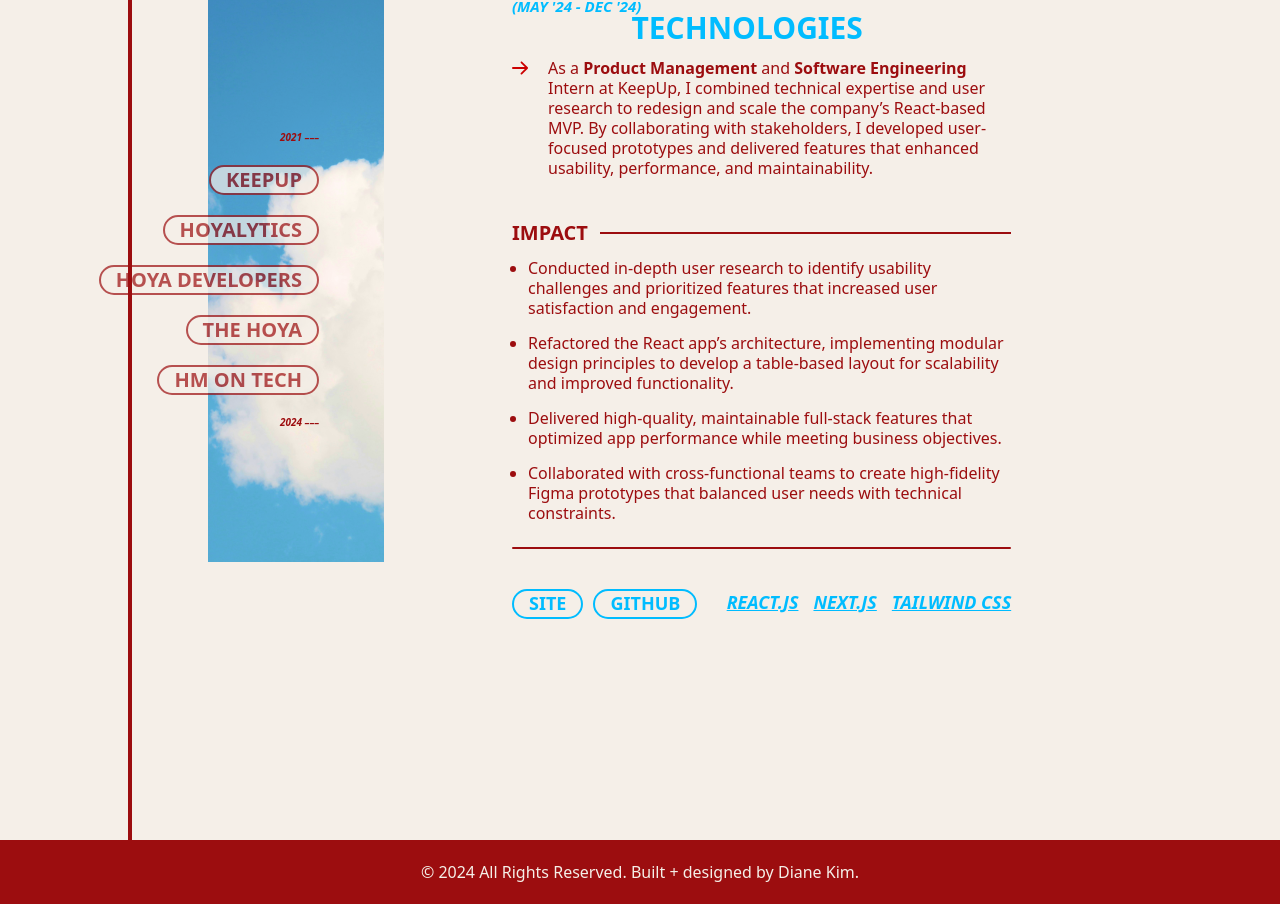
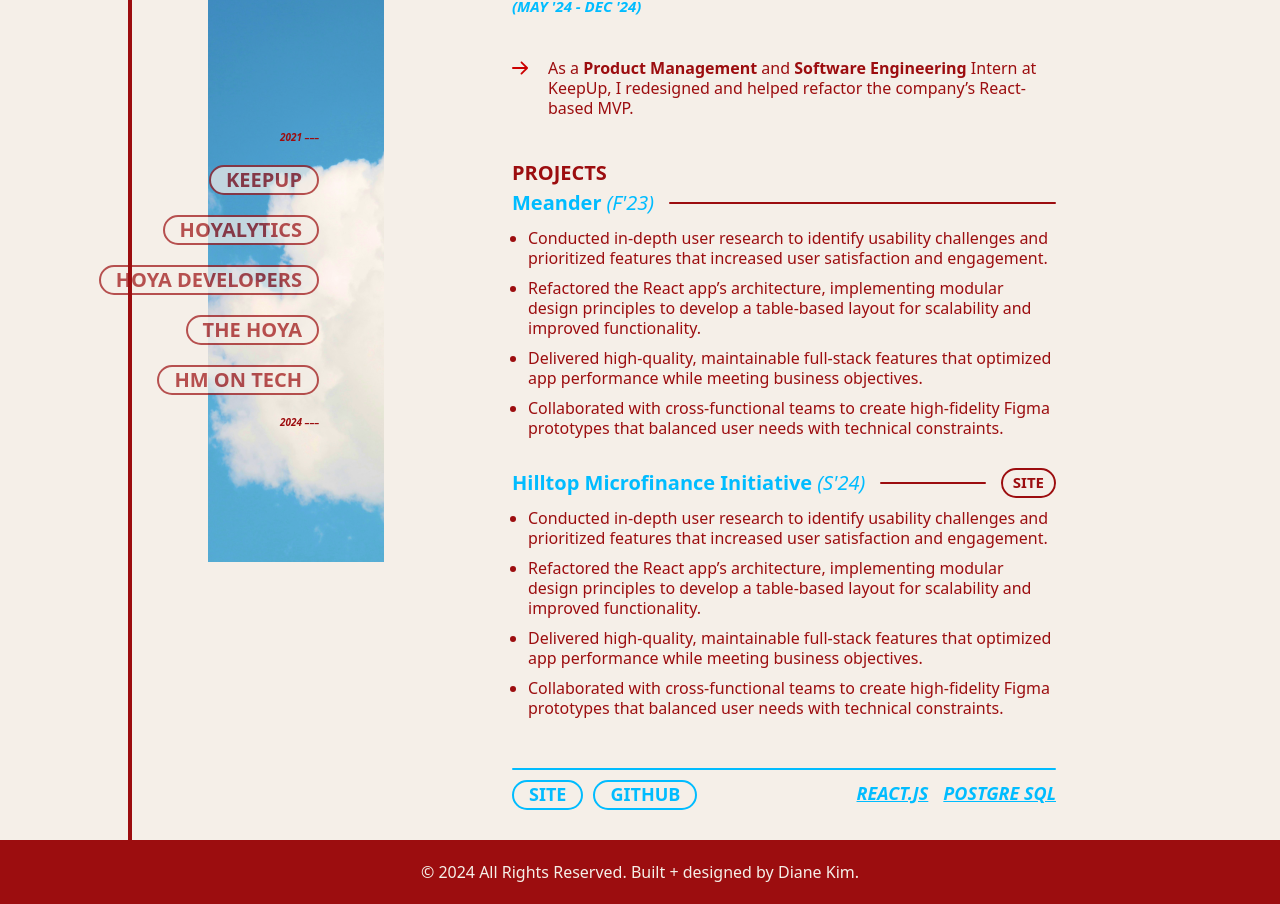
Before and after one commit to di4nekim/di4nekim, a Next.js app: page / in a window 1280 px wide. Shown: the part 3320-4224 px from the top of the page. Built offline with nearby package versions, Linux system fonts and the light colour scheme.

Commit message:
feat: build a separate project and impact section

```diff
--- a/src/app/components/ExpSection.js
+++ b/src/app/components/ExpSection.js
@@ -9,20 +9,19 @@ const ExpSection = ({experience}) => {
   const EXPERIENCE = "dummy_experience"
   // if X button is clicked, EXPERIENCE = ___________, render Y
 
-
   return (
-    <section className='absolute w-[70%] h-[100vh] mt-[140vh] pl-[10vw] text-[var(--main-red)] bg-[var(--main-beige)]'>
+    <section className='absolute w-[75%] h-[75vh] mt-[140vh] pl-[10vw] text-[var(--main-red)] bg-[var(--main-beige)]'>
       <Role experience={experience} />
       <Blurb experience={experience} />
-      <Impact experience={experience} />
-      {/* <Projects /> */}
+      {/* <Impact experience={experience} /> */}
+      <Projects />
     </section>
   );
 };
 
 const Role = ({experience}) => {
   return (
-    <div className='relative w-full text-[30px]'>
+    <div className='relative w-full text-[30px] whitespace-nowrap'>
       <div className='flex flex-row font-semibold h-[30px] mb-[5px]'>
         <h1>
           {/* {title}  */}
@@ -51,7 +50,7 @@ const Blurb = ({experience}) => {
       <div className='flex flex-row gap-x-5'>
         <Image src={Arrow} alt='arrow' className='w-[16px] h-[16px] mt-[2px]'/>
         <p className='leading-tight'>
-          As a <span className='font-bold'>Product Management</span> and <span className='font-bold'>Software Engineering</span> Intern at KeepUp, I combined technical expertise and user research to redesign and scale the company’s React-based MVP. By collaborating with stakeholders, I developed user-focused prototypes and delivered features that enhanced usability, performance, and maintainability.
+          As a <span className='font-bold'>Product Management</span> and <span className='font-bold'>Software Engineering</span> Intern at KeepUp, I redesigned and helped refactor the company’s React-based MVP.
         </p>
       </div>
 
@@ -73,7 +72,7 @@ const Impact = ({experience}) => {
     <div>
       <div className='flex flex-row items-center gap-x-3 mt-[5vh]'>
         <h1 className='font-semibold text-[20px]'>IMPACT</h1>
-        <div className='w-full h-[2px] bg-[var(--main-red)]'/>
+        <div className='w-full h-[3px] bg-[var(--main-red)]'/>
       </div>
 
       {/* map */}
@@ -85,9 +84,79 @@ const Impact = ({experience}) => {
       </ul>
 
       {/* tidbits – links, techstack */}
+      <TidBits />
+    </div>
+  )
+}
 
-      <div className='mt-[3vh] w-full h-[5vh] '>
-      <div className='mb-[5vh] h-[2px] rounded-[5px] bg-[var(--main-red)] '/>
+const Projects = ({experience}) => {
+  return(
+    <div>
+      <div className='flex flex-row items-center gap-x-3 mt-[5vh]'>
+        <h1 className='font-bold text-[20px]'>PROJECTS</h1>
+        {/* <div className='w-full h-[3px] bg-[var(--main-red)]'/> */}
+      </div>
+
+      {/* map */}
+      <section className='mb-[30px]'>
+        <div className='flex flex-row items-center justify-start gap-x-[5px] text-[var(--main-blue)] text-[20px]'>
+          <h1 className='font-semibold'>Meander</h1>
+          <p className='italic font-light'>(F'23)</p>
+          <div className='ml-[10px] w-full h-[2px] bg-[var(--main-red)] rounded-[5px]' />
+        </div>
+        <ul className='list-disc mt-[10px] ml-4 leading-tight space-y-[10px]'>
+          <li>Conducted in-depth user research to identify usability challenges and prioritized features that increased user satisfaction and engagement.</li>
+          <li>Refactored the React app’s architecture, implementing modular design principles to develop a table-based layout for scalability and improved functionality.</li>
+          <li>Delivered high-quality, maintainable full-stack features that optimized app performance while meeting business objectives.</li>
+          <li>Collaborated with cross-functional teams to create high-fidelity Figma prototypes that balanced user needs with technical constraints.</li>
+        </ul>
+      </section>
+
+      <section className='mb-[30px]'>
+        <div className='flex flex-row items-center gap-x-[5px] text-[var(--main-blue)] text-[20px]'>
+          <h1 className='w-[600px] font-semibold whitespace-nowrap'>Hilltop Microfinance Initiative</h1>
+          <p className='italic font-light'>(S'24)</p>
+          <div className='ml-[10px] flex-shrink w-full h-[2px] bg-[var(--main-red)] rounded-[5px]' />
+          {/* include site link if relevant */}
+          <Button
+            text={"SITE"}
+            style={{
+              // borderColor: 'var(--main-blue)',
+              borderWidth: '2px',
+              // color: 'var(--main-blue)',
+              opacity: '100%',
+              fontSize: '15px',
+              padding: '7px',
+              paddingLeft: '10px',
+              paddingRight: '10px',
+              marginLeft: '10px'
+            }}
+          />
+        </div>
+        <ul className='list-disc mt-[10px] ml-4 leading-tight space-y-[10px]'>
+          <li>Conducted in-depth user research to identify usability challenges and prioritized features that increased user satisfaction and engagement.</li>
+          <li>Refactored the React app’s architecture, implementing modular design principles to develop a table-based layout for scalability and improved functionality.</li>
+          <li>Delivered high-quality, maintainable full-stack features that optimized app performance while meeting business objectives.</li>
+          <li>Collaborated with cross-functional teams to create high-fidelity Figma prototypes that balanced user needs with technical constraints.</li>
+        </ul>
+      </section>
+
+      {/* tidbits -- links, tech stack */}
+      <TidBits className="relative" />
+
+    </div>
+  )
+}
+
+{/* <div className='absolute bottom-[10px] w-full h-[5vh] '> */}
+
+const TidBits = ({experience}) => {
+  return(
+    <div
+        className='relative w-full h-[5vh] '
+        style={{ marginTop: 'min(50px, 10vh)' }}
+    >
+        <div className='mb-[10px] h-[2px] rounded-[5px] bg-[var(--main-blue)] '/>
 
         <div className='flex flex-row justify-start '>
           <div className='flex flex-row gap-x-[10px]'>
@@ -115,31 +184,9 @@ const Impact = ({experience}) => {
 
           <div className='ml-auto flex flex-row justify-end gap-x-[15px] text-[var(--main-blue)] text-[18px] font-semibold italic underline'>
             <p>REACT.JS</p>
-          <p>NEXT.JS</p>
-          <p>TAILWIND CSS</p>
+            <p>POSTGRE SQL</p>
           </div>
       </div>
-    </div>
-
-    </div>
-  )
-}
-
-const Projects = ({experience}) => {
-  return(
-    <div>
-      <div className='flex flex-row items-center gap-x-3 mt-[5vh]'>
-        <h1 className='font-semibold text-[20px]'>PROJECTS</h1>
-        <div className='w-full h-[3px] bg-[var(--main-red)]'/>
-      </div>
-
-      {/* map */}
-      <ul className='list-disc mt-[10px] ml-4 leading-tight space-y-[15px]'>
-        <li>Conducted in-depth user research to identify usability challenges and prioritized features that increased user satisfaction and engagement.</li>
-        <li>Refactored the React app’s architecture, implementing modular design principles to develop a table-based layout for scalability and improved functionality.</li>
-        <li>Delivered high-quality, maintainable full-stack features that optimized app performance while meeting business objectives.</li>
-        <li>Collaborated with cross-functional teams to create high-fidelity Figma prototypes that balanced user needs with technical constraints.</li>
-      </ul>
   </div>
   )
 }
```
Lines whose indentation alone changed are shown as unchanged.
